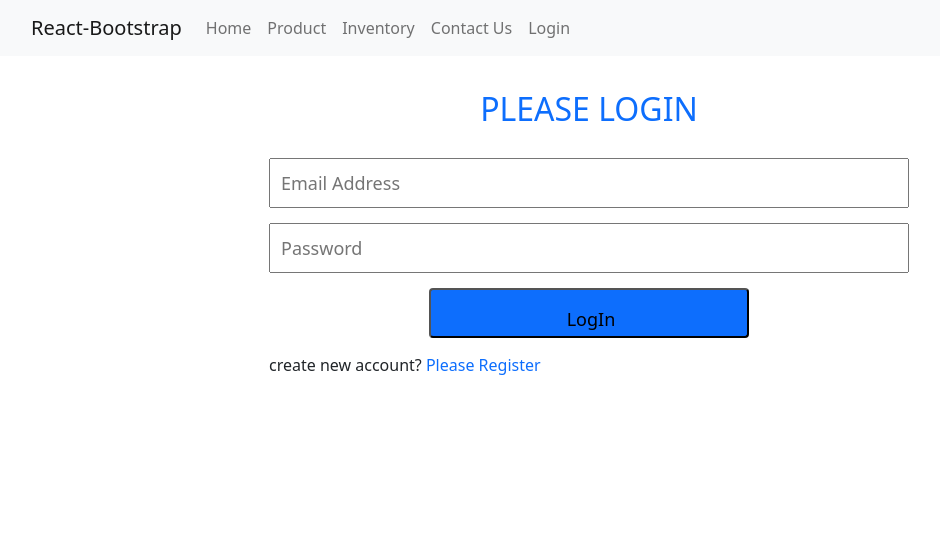
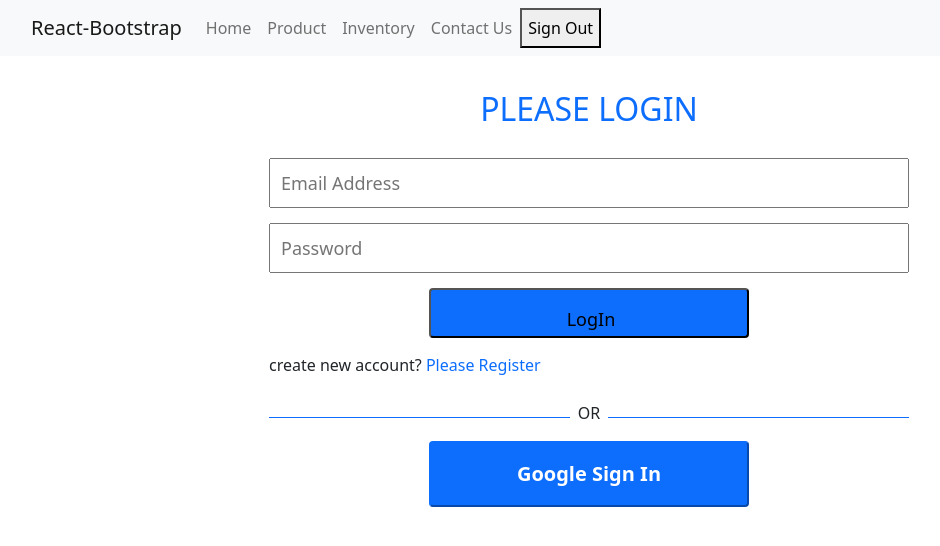
Before and after one commit to newtonchakma/laptop_house_management, a React (Create React App) app: page /login in a window 1280 px wide. Shown: the top 546 px of the page, without its empty margins (51-991 px from the left). Built offline with nearby package versions, Linux system fonts and the light colour scheme; no server answers; sample sign-in values are in the browser's storage.

Commit message:
social login with google

```diff
--- a/src/App.js
+++ b/src/App.js
@@ -8,6 +8,7 @@ import Registration from './Components/Login/Registration/Registration';
 import Products from './Components/Products/Products';
 import Inventory from './Components/Inventory/Inventory';
 import NotFound from './Sharepages/NotFound/NotFound';
+import RequireAuth from './Components/Login/RequireAuth/RequireAuth';
 
 
 function App() {
@@ -18,7 +19,11 @@ function App() {
         <Route path="/" element={<Home></Home>}></Route>
         <Route path="/home" element={<Home></Home>}></Route>
         <Route path="/products" element={<Products></Products>}></Route>
-        <Route path="/product/:productId" element={<Inventory></Inventory>}></Route>
+        <Route path="/product/:productId" element={
+          <RequireAuth>
+            <Inventory></Inventory>
+          </RequireAuth>
+        }></Route>
         <Route path="/login" element={<Login></Login>}></Route>
         <Route path="/registration" element={<Registration></Registration>}></Route>
         <Route path="*" element={<NotFound></NotFound>}></Route>
--- a/src/Components/Login/Login.js
+++ b/src/Components/Login/Login.js
@@ -3,6 +3,7 @@ import { useSignInWithEmailAndPassword } from 'react-firebase-hooks/auth';
 import { Link, Navigate, useNavigate } from 'react-router-dom';
 import auth from '../../firebase.init';
 import './Login.css'
+import SocialLogin from './SocialLogin/SocialLogin';
 
 const Login = () => {
     const emailRef = useRef('');
@@ -45,6 +46,7 @@ const Login = () => {
                 </div>
             </form>
             <p>create new account? <Link to='/registration' className='text-primary text-decoration-none' onClick={navigateRegister}>Please Register</Link></p>
+            <SocialLogin></SocialLogin>
             </div>
         </>
     );
--- a/src/Components/Login/Registration/Registration.js
+++ b/src/Components/Login/Registration/Registration.js
@@ -3,6 +3,7 @@ import { Link, Navigate, useNavigate } from 'react-router-dom';
 import { useCreateUserWithEmailAndPassword, useUpdateProfile } from 'react-firebase-hooks/auth';
 import './Registration.css'
 import auth from '../../../firebase.init';
+import SocialLogin from '../SocialLogin/SocialLogin';
 const Registration = () => {
     const navigate = useNavigate();
 
@@ -43,6 +44,7 @@ const Registration = () => {
            </div>
        </form>
        <p>Already have an account? <Link to='/login' className='text-primary text-decoration-none' onClick={navigateLogin}>Please Login</Link></p>
+       <SocialLogin></SocialLogin>
        </div>
    </>
     );
--- /dev/null
+++ b/src/Components/Login/SocialLogin/SocialLogin.js
@@ -0,0 +1,41 @@
+import React from 'react';
+import { useSignInWithGoogle } from 'react-firebase-hooks/auth';
+import { useNavigate } from 'react-router-dom';
+import auth from '../../../firebase.init';
+
+
+
+const SocialLogin = () => {
+    const [signInWithGoogle, user, loading, error] = useSignInWithGoogle(auth);
+
+    const navigate = useNavigate();
+    let errorElement;
+    if (error) {
+
+        errorElement =  <div>
+            <p className='text-danger'>Error: {error.message}</p>
+          </div>
+
+      }
+
+      if(user){
+        navigate('/home')
+      }
+    return (
+        <div>
+        <div className='d-flex align-items-center'>
+        <div className="bg-primary w-50" style={{height: '1px'}}></div>
+          <p className='mt-2 px-2'>OR</p>
+          <div className="bg-primary w-50" style={{height: '1px'}}></div>
+    </div>
+    {errorElement}
+    <div>
+      <button
+      onClick={()=> signInWithGoogle()}
+       className="btn-primary w-50 d-block mx-auto fw-bold py-3 px-3 fs-5 rounded-2 fs-">Google Sign In</button>
+    </div>
+ </div>
+    );
+};
+
+export default SocialLogin;
--- a/src/Sharepages/Header/Header.js
+++ b/src/Sharepages/Header/Header.js
@@ -1,8 +1,15 @@
+import { signOut } from 'firebase/auth';
 import React from 'react';
 import { Container, Nav, Navbar } from 'react-bootstrap';
+import { useAuthState } from 'react-firebase-hooks/auth';
 import { Link } from 'react-router-dom';
+import auth from '../../firebase.init';
 
 const Header = () => {
+  const [user] = useAuthState(auth);
+  const handleSignOut =() =>{
+    signOut(auth);
+  }
     return (
         <div>
 
@@ -17,7 +24,12 @@ const Header = () => {
         <Nav.Link as ={Link} to="inventory">Inventory</Nav.Link>
         <Nav.Link href ="home#contact">Contact Us</Nav.Link>
 
-        <Nav.Link as ={Link} to="login">Login</Nav.Link>
+        {
+          user ?
+          <button onClick={handleSignOut} className=''>Sign Out</button>
+          :
+          <Nav.Link as ={Link} to="login">Login</Nav.Link>
+        }
       </Nav>
     </Navbar.Collapse>
   </Container>
```
